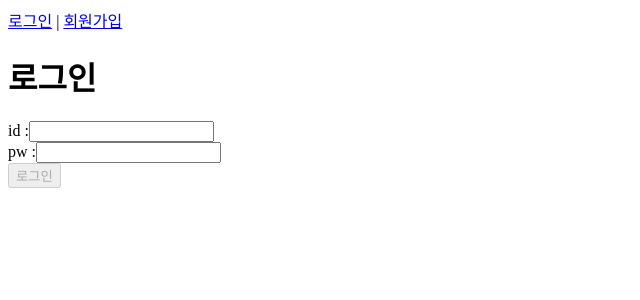
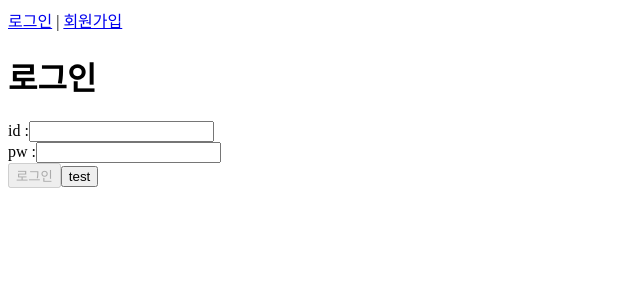
Before and after one commit to mhui123/mh-pj, a Vue app in the folder mh-front/: page /login in a window 1280 px wide. Shown: the top 300 px of the page, without its empty margins (0-640 px from the left). Built offline with nearby package versions, Linux system fonts and the light colour scheme.

Commit message:
회원가입테스트

```diff
--- a/mh-front/src/api/index.js
+++ b/mh-front/src/api/index.js
@@ -10,4 +10,8 @@ function loginUser(userData) {
   return instance.post('login', userData);
 }
 
-export { registerUser, loginUser };
+async function testAPI(obj) {
+  const res = await instance.post('api/test', obj);
+  console.log(res.data);
+}
+export { registerUser, loginUser, testAPI };
--- a/mh-front/src/components/LoginForm.vue
+++ b/mh-front/src/components/LoginForm.vue
@@ -11,12 +11,14 @@
         <input type="text" id="password" v-model="password" />
       </div>
       <button type="submit" :disabled="!isUsernameValid || !password">로그인</button>
+      <button @click="test">test</button>
     </form>
   </div>
 </template>
 
 <script>
 import { validateEmail } from '@/utils/validation';
+import { testAPI } from '@/api/index';
 export default {
   data() {
     return {
@@ -31,6 +33,9 @@ export default {
   },
   methods: {
     submitForm() {},
+    test() {
+      testAPI({ username: 123, password: 456 });
+    },
   },
 };
 </script>
```
